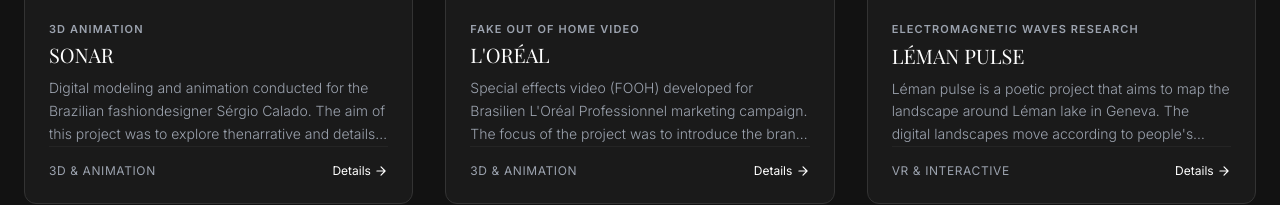
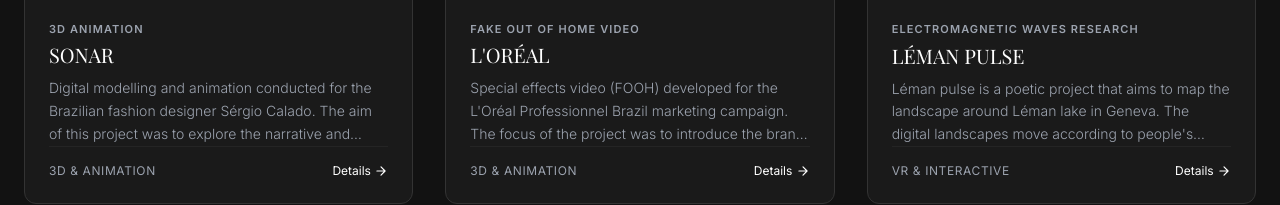
Before and after one commit to kLMWOLFF/Karina-Wolff-Portfolio, a plain HTML site: page index.html in a window 1280 px wide. Shown: the part 2431-2636 px from the top of the page. Drawn offline with nearby package versions, Linux system fonts and the light colour scheme.

Commit message:
Corrections to the text
- typos
- update project descriptions
- teams an my roles

```diff
--- a/index.html
+++ b/index.html
@@ -104,7 +104,7 @@
       <div class="flex flex-col space-y-3 text-sm md:items-end">
         <span class="text-xs uppercase tracking-widest text-brand-muted">Connect &amp; Inquiries</span>
         <a href="mailto:wolff90karina@gmail.com" class="font-mono text-white transition-colors hover:text-brand-accent">wolff90karina@gmail.com</a>
-        <a href="docs/CV_Karina Wolff.pdf" class="font-mono text-white transition-colors hover:text-brand-accent" target="_blank" rel="noopener noreferrer">Curriculum Vitae</a>
+        <a href="docs/CV_Karina_Wolff.pdf" class="font-mono text-white transition-colors hover:text-brand-accent" target="_blank" rel="noopener noreferrer">Curriculum Vitae</a>
         <p class="text-xs text-brand-muted">© 2026 Karina Wolff. All rights reserved.</p>
       </div>
     </div>
@@ -166,8 +166,8 @@
       ? `<div><dt class="mb-1 text-[11px] font-semibold uppercase tracking-widest text-brand-muted">${name}</dt><dd class="text-sm leading-relaxed text-gray-300">${value}</dd></div>`
       : '';
 
-    const detailsHTML = ({ client, team = [] }) => {
-      const fields = detail('Client / Collaboration', client) + detail('Team', team.join(' · '));
+    const detailsHTML = ({ client, team = [], role }) => {
+      const fields = detail('My role', role) + detail('Client / Collaboration', client) + detail('Team', team.join(' · '));
       return fields ? `<dl class="grid gap-6 border-t border-brand-border/60 pt-5 sm:grid-cols-2">${fields}</dl>` : '';
     };
 
--- a/projects.js
+++ b/projects.js
@@ -8,7 +8,7 @@
             'videos/telaria.mp4'                      a file in the /videos folder (.mp4 / .webm)
             'https://www.instagram.com/reel/...'      any other link becomes a "Watch video" button
    client : who the project was made for / with, as text: 'Hogarth Worldwide'  ('' = hidden)
-   team   : list of people: ['Name Surname (3D modeling)', 'Name Surname (sound)']  ([] = hidden)
+   team   : list of people: ['Name Surname (3D modelling)', 'Name Surname (sound)']  ([] = hidden)
    links  : buttons, each { label, url }: { label: 'Research paper (PDF)', url: 'docs/telaria.pdf' }
             PDFs go in the /docs folder; websites use the full https://... address   ([] = hidden)
    color  : tint of the card while the image loads (or if it is missing)
@@ -24,7 +24,7 @@ const categories = {
 const projectsData = [
   {
     id: 'telaria', title: 'TELARIA', category: 'VR/Interactive', type: 'VR Installation', year: '2026', color: '#7c3aed',
-    description: 'Blending ancient ritual and contemporary technology, Telaria is a mixed-reality installation that invites participants to wear a reactive, haptic cape inspired by indigenous spiritual garments. Visitors embody an ancient creature and explore mysterious environments, led by light, colour, sounds and vibrations. As they navigate a landscape of fragmented senses, tactile sensations cling to their bodies—pulses, frequencies, murmurs—searching for their path home. Every step activates a choreographed symphony of light, sound, and localized vibration, tasking the user with stitching a fractured entity back together.',
+    description: 'Blending ancient ritual and contemporary technology, Telaria is a free-roam VR installation that invites participants to wear a reactive, haptic cape inspired by indigenous spiritual garments. Visitors embody an ancient creature and explore mysterious environments, led by light, colour, sounds and vibrations. As they navigate a landscape of fragmented senses, tactile sensations cling to their bodies—pulses, frequencies, murmurs—searching for their path home. Every step activates a choreographed symphony of light, sound, and localized vibration, tasking the user with stitching a fractured entity back together.',
     images: ['telaria01.jpg', 'telaria02.jpg', 'telaria03.jpg', 'telaria04.jpg', 'telaria05.jpg', 'telaria06.jpg', 'telaria07.jpg', 'telaria08.jpg', 'telaria09.jpg'],
     videos: ['https://vimeo.com/1238728217?share=copy&fl=sv&fe=ci'],
     client: '',
@@ -46,7 +46,8 @@ const projectsData = [
     images: ['pests01.jpg', 'pests02.jpg', 'pests03.jpg'],
     videos: [],
     client: 'Hogarth Worldwide',
-    team: ['metaKosmos studio', '[Project Manager/3D Artist]'],
+    team: ['metaKosmos studio'],
+    role: 'Project Manager/3D Artist',
     links: [],
   },
   {
@@ -60,7 +61,7 @@ const projectsData = [
   },
   {
     id: 'caught-watching', title: 'CAUGHT WATCHING', category: 'VR/Interactive', type: 'Interactive Installation', year: '2025', color: '#ef4444',
-    description: 'Caught Watching is an interactive installation that redefines the relationship between audience and film. It encourages visitors to peek through small holes inside which they can watch short movies tracks. When a viewer comes too close, however, the characters acknowledge their presence—pausing their actions and staring directly at the spectator.',
+    description: 'Caught Watching is an interactive installation that redefines the relationship between audience and film. It encourages visitors to peek through small holes inside which they can watch short films. When a viewer comes too close, however, the characters acknowledge their presence—pausing their actions and staring directly at the spectator.',
     images: ['caught_watching01.jpg', 'caught_watching02.jpg', 'caught_watching03.jpg', 'caught_watching04.jpg', 'caught_watching05.jpg'],
     videos: ['https://vimeo.com/1238727970?fl=tl&fe=ec'],
     client: 'Le Plaza & HEAD–Genève',
@@ -78,20 +79,22 @@ const projectsData = [
   },
   {
     id: 'sonar', title: 'SONAR', category: '3D/Animation', type: '3D Animation', year: '2023', color: '#06b6d4',
-    description: 'Digital modeling and animation conducted for the Brazilian fashiondesigner Sérgio Calado. The aim of this project was to explore thenarrative and details behind his creations and the tilapia leathermaterial used in his beachwear creations.',
+    description: 'Digital modelling and animation conducted for the Brazilian fashion designer Sérgio Calado. The aim of this project was to explore the narrative and details behind his creations and the tilapia leather material used in his beachwear creations.',
     images: ['sonar01.jpg', 'sonar02.jpg', 'sonar03.jpg', 'sonar04.jpg', 'sonar05.jpg'],
     videos: ['https://vimeo.com/1238728204?fl=tl&fe=ec'],
     client: 'Sérgio Calado',
-    team: ['hol studio', '[Senior 3D Artist]'],
+    team: ['hōl studio'],
+    role: 'Senior 3D Artist',
     links: [],
   },
   {
     id: 'loreal', title: "L'ORÉAL", category: '3D/Animation', type: 'Fake Out Of Home Video', year: '2024', color: '#ec4899',
-    description: "Special effects video (FOOH) developed for Brasilien L'Oréal Professionnel marketing campaign. The focus of the project was to introduce the brand new product line 'Absolute Repair Molecular' through a surprising experience that mixed 3D models and animation with real-life scene videos. The surreal result was published on the company's social media, having great repercussion.",
+    description: "Special effects video (FOOH) developed for the L'Oréal Professionnel Brazil marketing campaign. The focus of the project was to introduce the brand new product line 'Absolute Repair Molecular' through a surprising experience that mixed 3D models and animation with real-life scene videos. The surreal result was published on the company's social media.",
     images: ['loreal01.jpg', 'loreal02.jpg', 'loreal03.jpg', 'loreal04.jpg'],
     videos: ['https://vimeo.com/1238728050?fl=tl&fe=ec'],
     client: 'L’Oréal Professionnel Brasil',
-    team: ['metaKosmos studio', '[Project Manager/3D Artist]'],
+    team: ['metaKosmos studio'],
+    role: 'Project Manager/3D Artist',
     links: [],
   },
   {
@@ -105,11 +108,12 @@ const projectsData = [
   },
   {
     id: 'stratasys', title: 'Stratasys Beachwear', category: 'Wearables/Fashion', type: '3D Fashion Challenge', year: '2020', color: '#f97316',
-    description: 'Mentorship and coordination of the 3D Design immersion that invited 12 participants to explore the future of fashion through additive manufacturing. Each design had its own narrative and participants were guided from the 3D modeling, viability study and material selection until 3D printing techniques.',
+    description: 'Mentorship and coordination of the 3D Design immersion that invited 12 participants to explore the future of fashion through additive manufacturing. Each design had its own narrative and participants were guided from the 3D modelling, viability study and material selection until 3D printing techniques.',
     images: ['stratasys01.jpg', 'stratasys02.jpg', 'stratasys03.jpg', 'stratasys04.jpg', 'stratasys05.jpg', 'stratasys06.jpg', 'stratasys07.jpg', 'stratasys08.jpg'],
     videos: ['https://vimeo.com/1239444962?fl=ip&fe=ec','https://vimeo.com/1239444961?fl=ip&fe=ec'],
     client: 'Stratasys & SENAI CETIQT',
-    team: ['Fashion Lab & Selected Designers', '[Digital Prototyping Consultant]'],
+    team: ['Fashion Lab & Selected Designers'],
+    role: 'Digital Prototyping Consultant',
     links: [],
   },
   {
@@ -118,7 +122,8 @@ const projectsData = [
     images: ['inspira01.jpg', 'inspira02.jpg', 'inspira03.jpeg', 'inspira04.jpg', 'inspira05.jpg', 'inspira06.jpg'],
     videos: ['https://vimeo.com/1239428234?share=copy&fl=sv&fe=ci'],
     client: 'INSPIRA+',
-    team: ['hol studio', '[Senior 3D Artist]'],
+    team: ['hōl studio'],
+    role: 'Senior 3D Artist',
     links: [],
   },
   {
@@ -127,7 +132,8 @@ const projectsData = [
     images: ['mary_very01.png', 'mary_very02.png', 'mary_very03.png', 'mary_very04.png'],
     videos: ['https://vimeo.com/1238728067?fl=tl&fe=ec'],
     client: 'MARY VERY',
-    team: ['hol studio', '[Senior 3D Artist]'],
+    team: ['hōl studio'],
+    role: 'Senior 3D Artist',
     links: [],
   },
   {
@@ -141,7 +147,7 @@ const projectsData = [
   },
   {
     id: 'tijucas', title: 'TIJUCAS', category: 'VR/Interactive', type: 'Bachelor Diploma Project', year: '2019', color: '#10b981',
-    description: 'The TIJUCAS project was an artistic proposal developed in partnership with the Virtual Reality Laboratory of COPPE, responsible for programming the augmented reality application used as a way to stimulate the occupation and exploration of the Tijuca neighborhood at Rio de Janeiro, Brazil. The result was also displayed as an interactive exposition at a Centro Cultural Correios Rio de Janeiro, Brazil.',
+    description: 'The TIJUCAS project was an artistic proposal developed in partnership with the Virtual Reality Laboratory of COPPE, responsible for programming the augmented reality application used as a way to stimulate the occupation and exploration of the Tijuca neighbourhood in Rio de Janeiro, Brazil. The result was also displayed as an interactive exhibition at the Centro Cultural Correios in Rio de Janeiro, Brazil.',
     images: ['tijucas01.jpg', 'tijucas02.jpg', 'tijucas03.jpg', 'tijucas04.jpg', 'tijucas05.jpg', 'tijucas06.jpg', 'tijucas07.jpg'],
     videos: ['https://vimeo.com/1238728219?fl=tl&fe=ec'],
     client: '',
@@ -159,7 +165,7 @@ const projectsData = [
   },
   {
     id: 'precisa-virtuosa', title: 'PRECISA VIRTUOSA', category: 'Physical/Robotics', type: 'Dysfunctional Robot', year: '2025', color: '#dc2626',
-    description: 'Precisa virtuosa is an old mechanical calculator that no longer wishes to make math; instead, it wants to become a singer. Each press of a number key triggers an amplified type-voice sound plus a musical glitch-tone, unique to each digit. As more inputs accumulate, the machine grows overwhelmed, and the faint signal of a radio voice emerges, adding to the chaotic pattern and announcing the song resume.',
+    description: 'Precisa virtuosa is an old mechanical calculator that no longer wishes to do math; instead, it wants to become a singer. Each press of a number key triggers an amplified type-voice sound plus a musical glitch-tone, unique to each digit. As more inputs accumulate, the machine grows overwhelmed, and the faint signal of a radio voice emerges, adding to the chaotic pattern and announcing the song resume.',
     images: ['precisa01.jpg', 'precisa02.jpg', 'precisa03.jpg'],
     videos: ['https://vimeo.com/1238728146?fl=tl&fe=ec'],
     client: 'HEAD–Genève & Benjamin Gaulon',
@@ -168,29 +174,31 @@ const projectsData = [
   },
   {
     id: 'perlomanie', title: 'PERLOMANIE', category: '3D/Animation', type: '3D Animation', year: '2025', color: '#38bdf8',
-    description: 'Perlomanie is a short loop animation exploring the transformation of identity in the digital realm through the poetic language of beads and jewelry. Rooted in the concept of the doppelgänger, the beads serve as living units small, decorative forms carrying fragmented, shared narratives, memories, and digital imprints, reflecting different states of the self.',
+    description: 'Perlomanie is a short loop animation exploring the transformation of identity in the digital realm through the poetic language of beads and jewelry. Rooted in the concept of the doppelgänger, the beads serve as living units, small decorative forms carrying fragmented, shared narratives, memories, and digital imprints, reflecting different states of the self.',
     images: ['perlomanie01.png', 'perlomanie02.png', 'perlomanie03.png', 'perlomanie04.png', 'perlomanie05.png', 'perlomanie06.png', 'perlomanie07.png'],
     videos: ['https://vimeo.com/1238728113?fl=tl&fe=ec'],
-    client: 'HEAD–Genève & ',
+    client: 'HEAD–Genève',
     team: ['Karina Wolff & Lise Mendes'],
     links: [],
   },
   {
     id: 'athmos', title: 'ATHMOS', category: '3D/Animation', type: '3D Animation', year: '2022', color: '#14b8a6',
-    description: 'Digital modeling and animation developed for the sports gymAthmos. The company wanted to bring forward the technology andinnovation attributes of their dependencies, which also reflectedon the new line of sports clothing they were launching for theirclients.',
+    description: 'Digital modelling and animation developed for the sports gym Athmos. The company wanted to bring forward the technology and innovation attributes of its facilities, which also reflected on the new line of sports clothing it was launching for its clients.',
     images: ['athmos01.png', 'athmos02.png', 'athmos03.png', 'athmos04.png'],
     videos: ['https://vimeo.com/1238727972?fl=tl&fe=ec'],
     client: 'ATHMOS',
-    team: ['hol studio', '[Senior 3D Artist]'],
+    team: ['hōl studio'],
+    role: 'Senior 3D Artist',
     links: [],
   },
   {
     id: 'furia', title: 'FURIA', category: 'Wearables/Fashion', type: 'Costume Design', year: '2024', color: '#f43f5e',
-    description: 'Costume design and modeling for FURIA Esports mascot “Pantera”. The assets were developed to reflect the company merchandise.',
+    description: 'Costume design and modelling for FURIA Esports mascot “Pantera”. The assets were developed to reflect the company merchandise.',
     images: ['furia01.png', 'furia02.png', 'furia03.png', 'furia04.png'],
     videos: [],
     client: 'FURIA Esports',
-    team: ['metaKosmos studio', '[Project Manager/3D Artist]'],
+    team: ['metaKosmos studio'],
+    role: 'Project Manager/3D Artist',
     links: [],
   },
   {
@@ -199,25 +207,28 @@ const projectsData = [
     images: ['fuzzee01.jpg', 'fuzzee02.png', 'fuzzee03.jpg', 'fuzzee04.jpg'],
     videos: ['https://vimeo.com/1238727971?fl=tl&fe=ec', 'https://vimeo.com/1238728019?fl=tl&fe=ec'],
     client: 'FUZZEE',
-    team: ['hol studio', '[Senior 3D Artist]'],
+    team: ['hōl studio'],
+    role: 'Senior 3D Artist',
     links: [],
   },
   {
     id: 'celesc', title: 'CELESC', category: 'Wearables/Fashion', type: 'Uniform Prototype', year: '2023', color: '#0284c7',
-    description: 'Digital prototyping of a new winter season collection of uniforms for the electricity company CELESC. The designs were built according to the technical sheets already in use by the brand and marketing department and its adjustments discussed over with the department itself as well as the company employers by the use of renderings.',
+    description: 'Digital prototyping of a new winter season collection of uniforms for the electricity company CELESC. The designs were built according to the technical sheets already in use by the brand and marketing department and its adjustments discussed over with the department itself as well as the company employees through renderings.',
     images: ['celesc01.png', 'celesc02.png', 'celesc03.png', 'celesc04.png', 'celesc05.png', 'celesc06.png'],
     videos: [],
-    client: '',
-    team: ['metaKosmos studio', '[Senior 3D Artist]'],
+    client: 'CELESC',
+    team: ['metaKosmos studio'],
+    role: 'Senior 3D Artist',
     links: [],
   },
   {
     id: 'julia-iamamura', title: 'JULIA IAMAMURA', category: 'Wearables/Fashion', type: 'Digital Prototyping', year: '2022', color: '#c026d3',
-    description: 'Modeling and rendering of a fashion graduation project. The student’s research-oriented project on patterns and textile surfaces was digitally built and simulated in order to test its viability before the choice of final materials, cuts and sewing techniques to be used on the physical version.',
+    description: 'Modelling and rendering of a fashion graduation project. The student’s research-oriented project on patterns and textile surfaces was digitally built and simulated in order to test its viability before the choice of final materials, cuts and sewing techniques to be used on the physical version.',
     images: ['julia_iamamura01.png', 'julia_iamamura02.png', 'julia_iamamura03.png', 'julia_iamamura04.png'],
     videos: [],
     client: 'Julia Iamamura',
-    team: ['hol studio', '[Senior 3D Artist]'],
+    team: ['hōl studio'],
+    role: 'Senior 3D Artist',
     links: [],
   },
   {
@@ -226,34 +237,38 @@ const projectsData = [
     images: ['octa01.png', 'octa02.png', 'octa03.png', 'octa04.png'],
     videos: ['https://vimeo.com/1238728098?fl=tl&fe=ec'],
     client: 'OCTA FASHION (UDESC)',
-    team: ['hol studio', '[3D Artist]'],
+    team: ['hōl studio'],
+    role: '3D Artist',
     links: [],
   },
   {
     id: 'redley', title: 'REDLEY', category: 'Wearables/Fashion', type: 'E-commerce Try-on', year: '2023', color: '#fb7185',
-    description: '3D modeling of iconic shoes of the brazilian brand Redley. The 3D assets and materials were used on the company e-commerce platform, building a try-on experience for clients to test their look both on 3D avatars and by AR on their own feet. The tool also allowed for mixing and matching different colors and materials variants available for each model.',
+    description: '3D modelling of iconic shoes of the Brazilian brand Redley. The 3D assets and materials were used on the company e-commerce platform, building a try-on experience for clients to test their look both on 3D avatars and by AR on their own feet. The tool also allowed for mixing and matching different colours and material variants available for each model.',
     images: ['redley01.png', 'redley02.png', 'redley03.png', 'redley04.png'],
     videos: ['https://vimeo.com/1239570213?share=copy&fl=sv&fe=ci'],
     client: 'REDLEY',
-    team: ['metaKosmos studio', '[Senior 3D Artist]'],
+    team: ['metaKosmos studio'],
+    role: 'Senior 3D Artist',
     links: [],
   },
   {
     id: 'seiva', title: 'SEIVA', category: 'Wearables/Fashion', type: 'Digital Prototyping', year: '2023', color: '#65a30d',
-    description: 'Digital prototype for design approval of a new collection from the tailoring brand Seiva, focused on versatile professional clothing. The digital pieces were used both, for internal refinement of the concept (material, cuts, colors and finishings) as well as in the technical sheets and ecommerce to display details and measurements.',
+    description: 'Digital prototype for design approval of a new collection from the tailoring brand Seiva, focused on versatile professional clothing. The digital pieces were used both, for internal refinement of the concept (material, cuts, colours and finishings) as well as in the technical sheets and e-commerce to display details and measurements.',
     images: ['seiva01.png', 'seiva02.png', 'seiva03.png', 'seiva04.png', 'seiva05.png', 'seiva06.png'],
     videos: ['https://vimeo.com/1238728188?fl=tl&fe=ec'],
     client: 'SEIVA',
-    team: ['metaKosmos studio', '[Project Manager/3D Artist]'],
+    team: ['metaKosmos studio'],
+    role: 'Project Manager/3D Artist',
     links: [],
   },
   {
     id: 'trendview', title: 'TRENDVIEW', category: '3D/Animation', type: 'Fashion Film', year: '2022', color: '#7dd3fc',
-    description: "Design, modeling and animation of fashion garments that explored and manifested the results of fashion forecasting trends. The showcase displaying the research results was held in a digital space, where participants' avatars could wander, interact with digital pieces on display and watch the catwalk and speech presentation.",
+    description: "Design, modelling and animation of fashion garments that explored and manifested the results of fashion forecasting trends. The showcase displaying the research results was held in a digital space, where participants' avatars could wander, interact with digital pieces on display and watch the catwalk and speech presentation.",
     images: ['trendview01.png', 'trendview02.png', 'trendview03.png', 'trendview04.png', 'trendview05.png', 'trendview06.png', 'trendview07.png'],
     videos: [],
     client: 'TrendView',
-    team: ['hol studio', '[Senior3D Artist]'],
+    team: ['hōl studio'],
+    role: 'Senior 3D Artist',
     links: [],
   },
 ];
```
